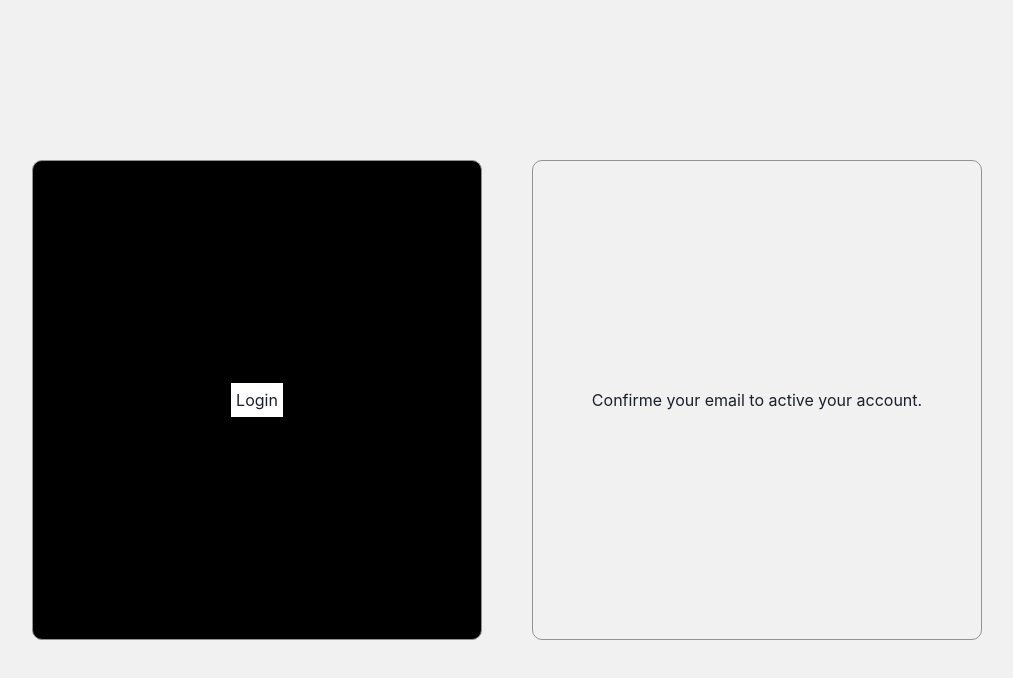
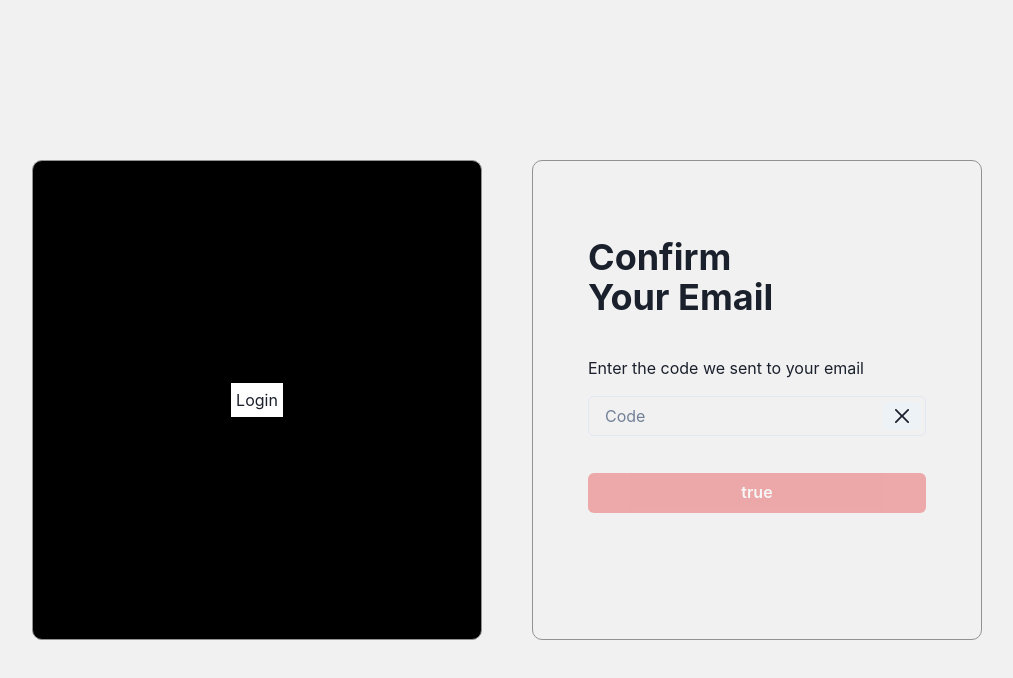
Before and after one commit to EdsonMartinelli/LoginSystem-Frontend, a React (Vite) app: page /active/1 in a window 1280 px wide. Shown: the top 678 px of the page, without its empty margins (133-1146 px from the left). Built offline with nearby package versions, Linux system fonts and the light colour scheme.

Commit message:
added recover password and confirm email

```diff
--- a/src/components/CheckBoxFormik.tsx
+++ b/src/components/CheckBoxFormik.tsx
@@ -1,14 +1,13 @@
-import { Checkbox, InputProps} from "@chakra-ui/react";
+import { Checkbox, InputProps, CheckboxProps} from "@chakra-ui/react";
 import { Field, useField } from "formik";
 import { ReactNode} from "react";
 
-type checkBoxProps = InputProps & {
+type checkBoxProps = CheckboxProps & {
   name: string,
   children: ReactNode
 }
 
-export function CheckBoxFormik( {name, children, ...propsWithType} : checkBoxProps){
-    const {type, ...props} = propsWithType
+export function CheckBoxFormik( {name, children, ...props} : checkBoxProps){
     const [field] = useField(name)
 
     return (
--- a/src/pages/ConfirmEmail.tsx
+++ b/src/pages/ConfirmEmail.tsx
@@ -1,5 +1,77 @@
+import { Button, Flex, Heading, VStack, Text } from '@chakra-ui/react'
+import { Formik } from 'formik'
+import { useState } from 'react'
+import * as yup from 'yup'
+import { TextInputFormik } from '../components/TextInputFormik'
+
 export function ConfirmEmail() {
+    const [isLoading, setIsLoading] = useState<boolean>(false)
+    const [formError, setFormError] = useState<string>("")
+
+    const validationSchema = yup.object().shape({
+        code: yup.
+                   string().
+                   required("Code must have 6-digits").
+                   length(6, "Code must have 6-digits").
+                   strict(true)
+    })
+
+    function confirmEmailHandler({code} : {code: string}){
+        setIsLoading(true)
+        setTimeout(() => {
+            console.log(code)
+            setIsLoading(false)
+            setFormError("Fail")
+        }, 3000)
+    }
+
+    function verifyTouched(fields: {}) {
+        return Object.values(fields).some(value => {return !!value})
+    }
+
     return (
-        <h1>Confirme your email to active your account.</h1>
+        <>
+            <Formik
+                initialValues={{ code: ''}}
+                onSubmit={(values) => {confirmEmailHandler(values)} }
+                validationSchema = {validationSchema}
+            >
+                {({ handleSubmit, isValid, touched }) => (
+                    <>
+                        <Heading height="40px">Confirm </Heading>
+                        <Heading height="80px">Your Email</Heading>
+                        <Text height="40px" >Enter the code we sent to your email</Text>
+                        <form onSubmit={handleSubmit}>
+                            <VStack width="full" spacing={8}>
+                                <TextInputFormik
+                                    name='code'
+                                    placeholder='Code'
+                                />
+                                <Button
+                                    colorScheme='red'
+                                    width='full'
+                                    type="submit"
+                                    isDisabled={ isValid &&
+                                                 verifyTouched(touched) ? false : true}
+                                    isLoading = {isLoading}
+                                >
+                                    {isValid.toString()}
+                                </Button>
+                                <Flex
+                                    width="full"
+                                    height="20px"
+                                    align="center"
+                                    justify="center"
+                                >
+                                    <Text fontSize='sm' color='red.500'>
+                                        {formError}
+                                    </Text>
+                                </Flex>
+                            </VStack>
+                        </form>
+                    </>
+                )}
+            </Formik>
+        </>
     )
 }
--- a/src/pages/RecoverPassword.tsx
+++ b/src/pages/RecoverPassword.tsx
@@ -40,11 +40,13 @@ export function RecoverPassword({ orientation } : { orientation : typeOrientatio
             >
                 {({ handleSubmit, isValid, touched }) => (
                     <>
-                        <Heading height="80px">Recover</Heading>
+                        <Heading height="40px">Forgot </Heading>
+                        <Heading height="90px">Your Password?</Heading>
                         <form onSubmit={handleSubmit}>
-                            <VStack id="form-stack" width="full" spacing={8}>
+                            <VStack width="full" spacing={8}>
                                 <TextInputFormik
                                     name='email'
+                                    placeholder='Email'
                                 />
                                 <Button
                                     colorScheme='blue'
```
